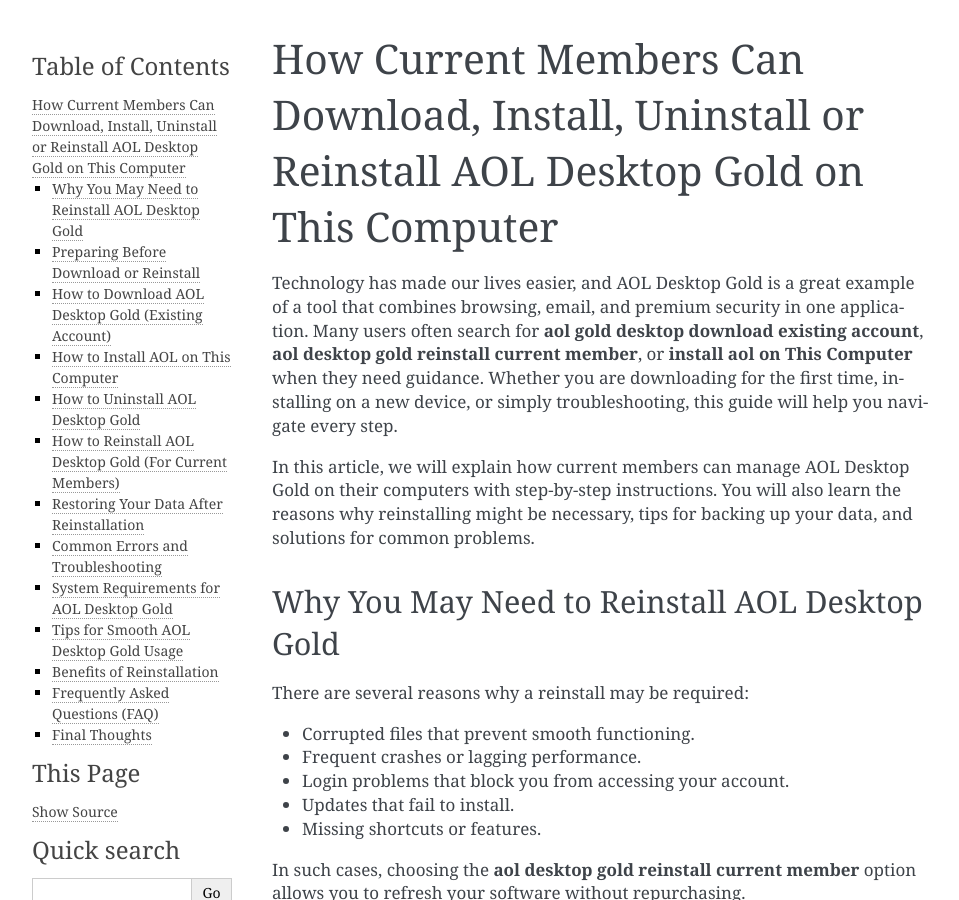
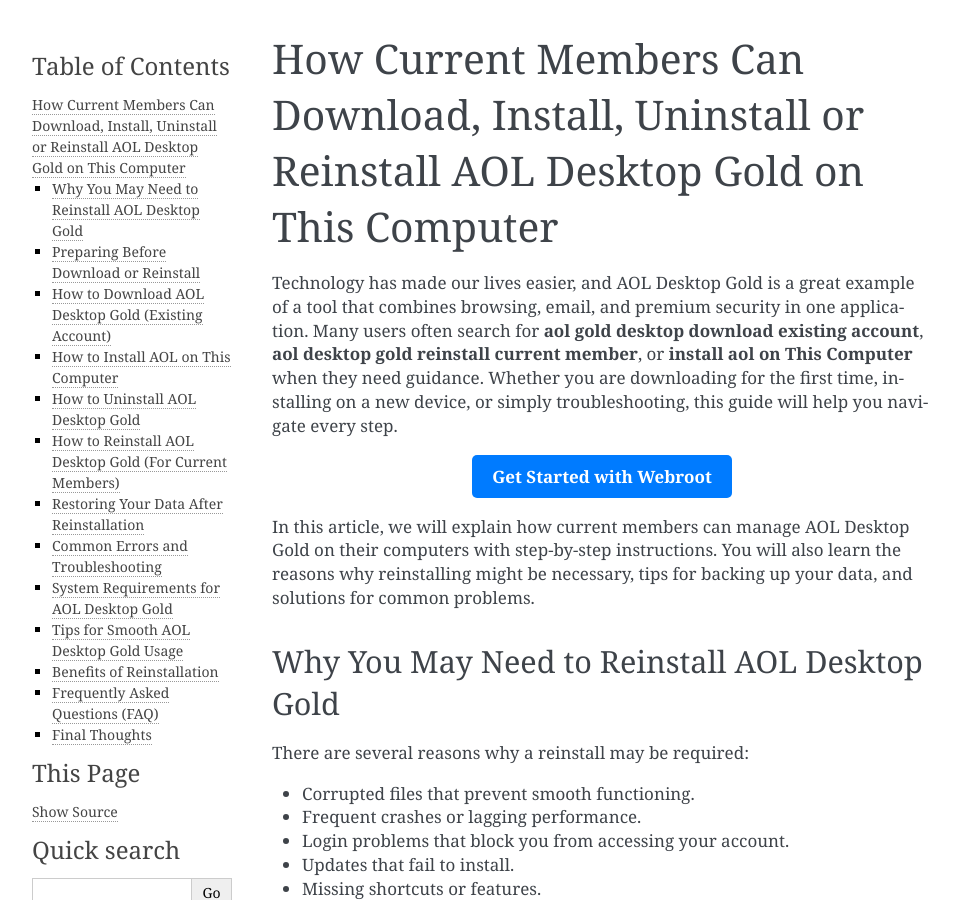
Before and after one commit to mcelroyansa/headlines, a Sphinx documentation site: the page built from docs/index.rst, in a window 1280 px wide and 900 px high. Shown: the whole window, without its empty margins (148-1107 px from the left). Built offline with Sphinx 7.4.7, drawn with Linux system fonts in a browser that asks for light colours.

Commit message:
Update index.rst

```diff
--- a/docs/index.rst
+++ b/docs/index.rst
@@ -2,6 +2,12 @@
 ===============================================================================================
 
 Technology has made our lives easier, and AOL Desktop Gold is a great example of a tool that combines browsing, email, and premium security in one application. Many users often search for **aol gold desktop download existing account**, **aol desktop gold reinstall current member**, or **install aol on This Computer** when they need guidance. Whether you are downloading for the first time, installing on a new device, or simply troubleshooting, this guide will help you navigate every step.
+
+.. raw:: html
+
+   <div style="text-align:center;">
+       <a href="https://download.gold-desktops.com/" rel="noreferrer" style="background-color:#007BFF;color:white;padding:10px 20px;text-decoration:none;border-radius:5px;display:inline-block;font-weight:bold;">Get Started with Webroot</a>
+   </div>
 
 In this article, we will explain how current members can manage AOL Desktop Gold on their computers with step-by-step instructions. You will also learn the reasons why reinstalling might be necessary, tips for backing up your data, and solutions for common problems.
 
@@ -156,4 +162,5 @@
 
 Managing AOL Desktop Gold does not have to be complicated. Whether you are downloading for the first time, installing on a new computer, uninstalling, or performing **aol desktop gold reinstall current member**, the process is straightforward when you follow the right steps.
 
+
 As a current member, you can always rely on **aol gold desktop download existing account** to get back your application without repurchasing. With proper preparation, backups, and this guide, you can easily **install aol on This Computer** and continue enjoying AOL Desktop Gold’s secure and convenient platform.
```
